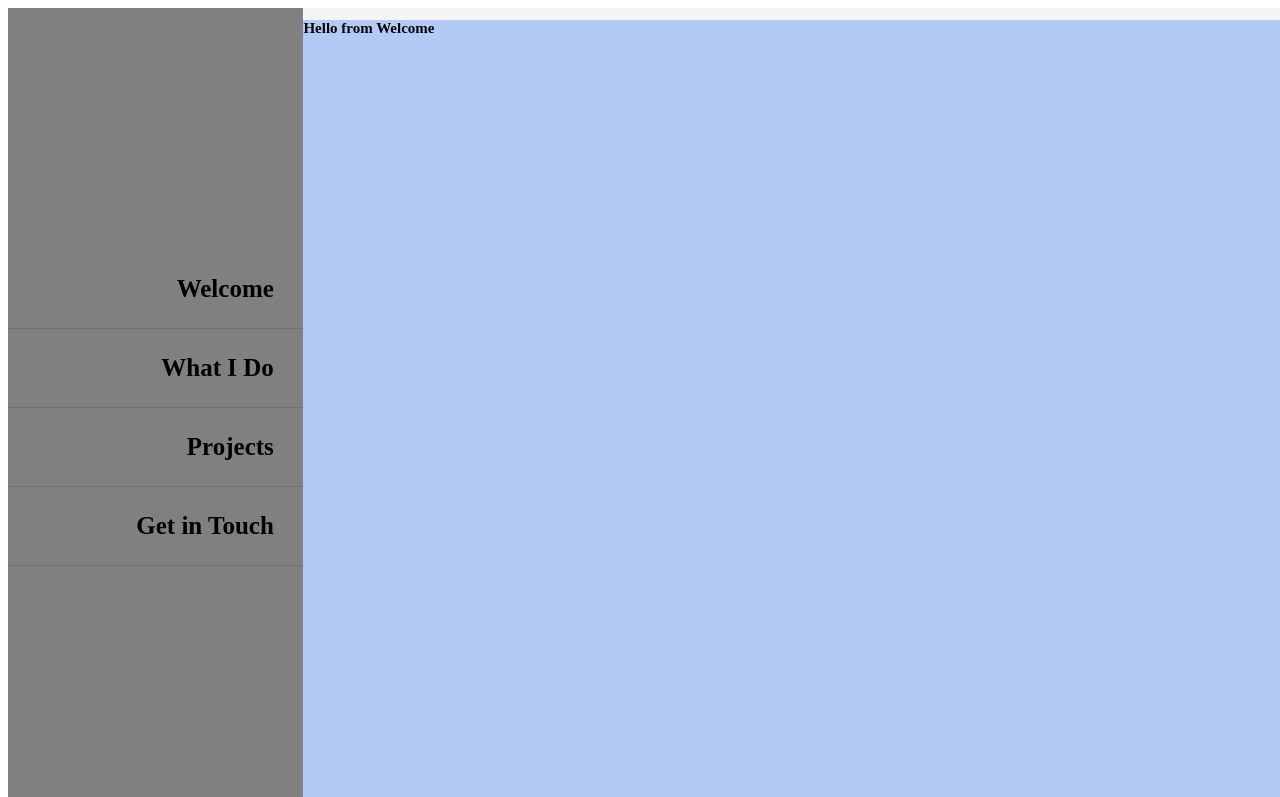
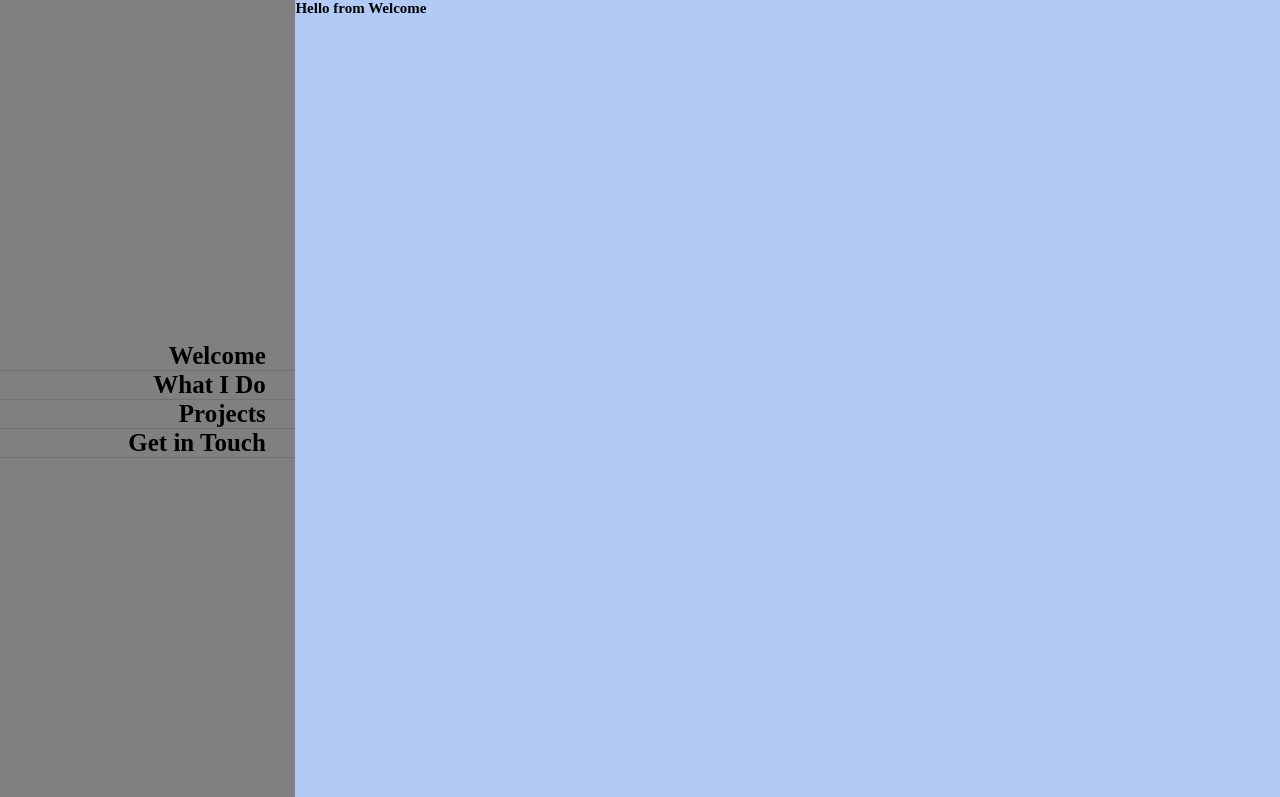
Before and after one commit to berachele/portfolio_berachele, a React app in the folder portfolio_berachele/: page / in a window 1280 px wide. Shown: the top 797 px of the page. Built offline with nearby package versions, Linux system fonts and the light colour scheme.

Commit message:
added styling reset and imported into styles.css so it doesn't have wonky presettings

```diff
--- /dev/null
+++ b/portfolio_berachele/src/styles/reset.css
@@ -0,0 +1,7 @@
+*{
+	box-sizing: border box;
+	margin:0;
+	padding:0;
+	max-width:100%;
+	/* border: 1px solid red; (remove later)	 */
+}
--- a/portfolio_berachele/src/styles/styles.css
+++ b/portfolio_berachele/src/styles/styles.css
@@ -4,6 +4,7 @@
 @tailwind utilities; */
 
 /* css imports */
+@import 'reset.css';
 @import 'global.css';
 @import 'navBar.css';
 @import 'HomePage.css';
```
